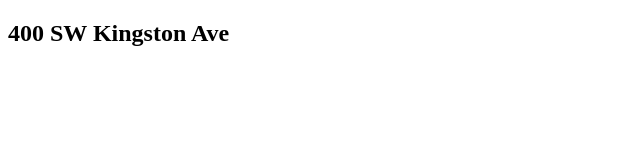
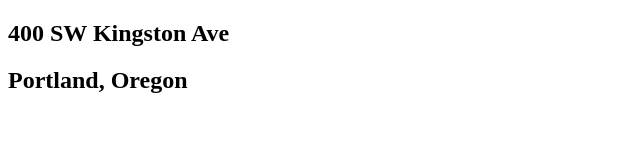
Before and after one commit to sambreece/repo1, a plain HTML site: page index.html in a window 1280 px wide. Shown: the whole page, without its empty margins (0-640 px from the left). Drawn offline with Linux system fonts and the light colour scheme.

Commit message:
added city and state to address

```diff
--- a/index.html
+++ b/index.html
@@ -8,5 +8,6 @@
 </head>
 <body>
     <h2>400 SW Kingston Ave</h2>
+    <h2>Portland, Oregon</h2>
 </body>
 </html>
```
